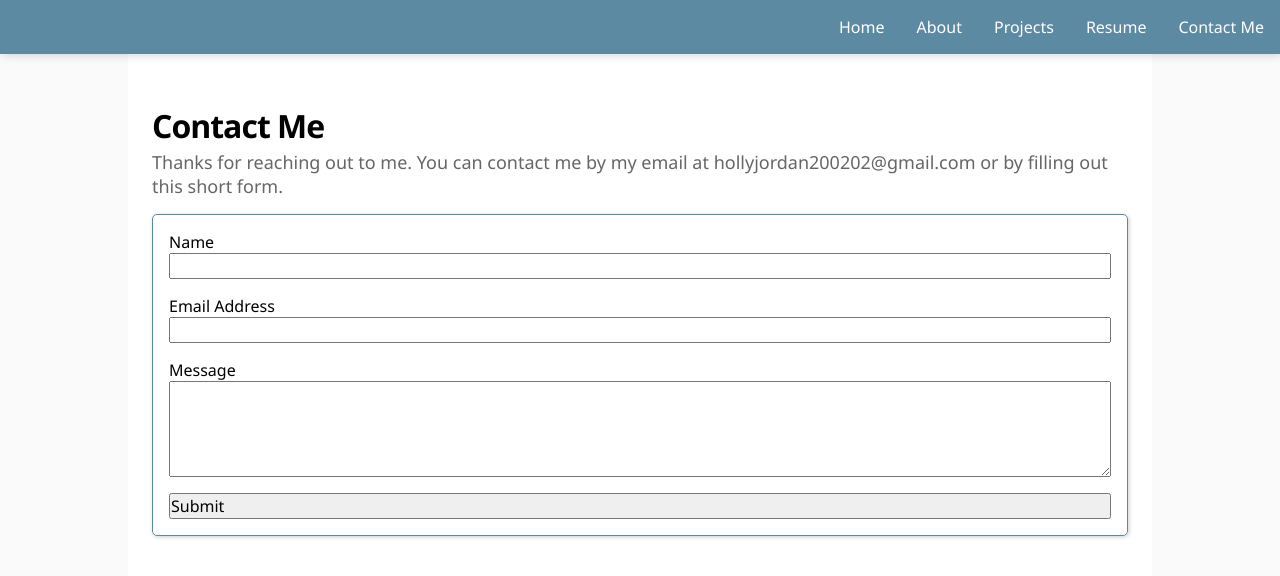
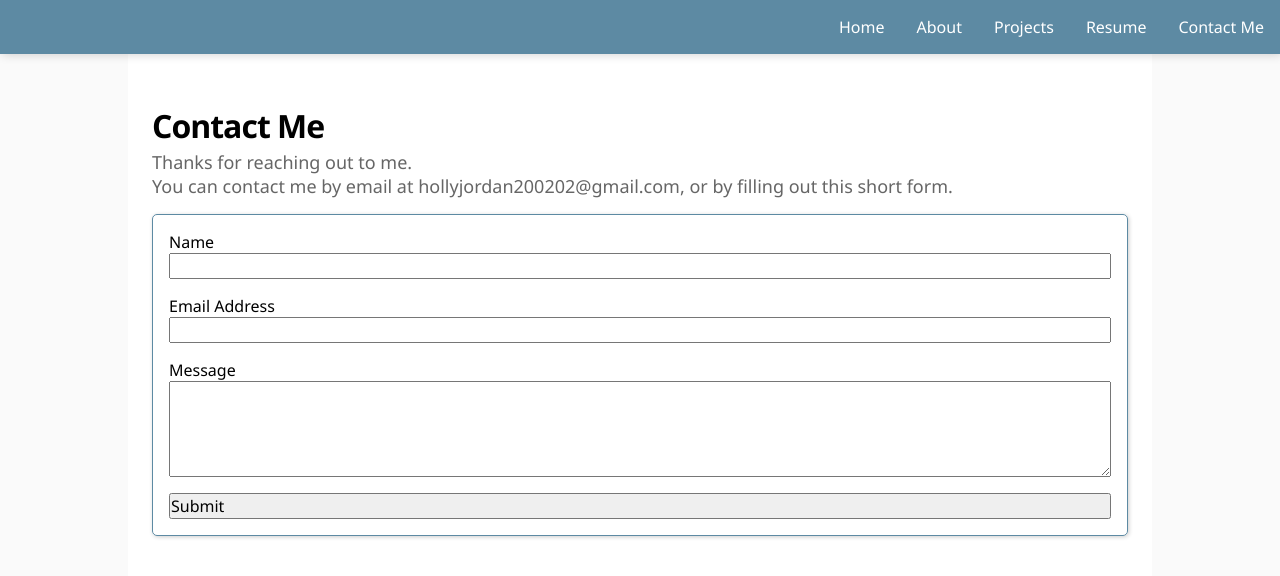
Before and after one commit to hollyejordan/portfolio, a Next.js app: page /contact in a window 1280 px wide. Shown: the top 576 px of the page. Built offline with nearby package versions, Linux system fonts and the light colour scheme.

Commit message:
Update form
Minor changes to form formatting.

```diff
--- a/app/contact/page.module.css
+++ b/app/contact/page.module.css
@@ -23,4 +23,6 @@
 .message {
 
     min-height: 6rem;
+    min-width: 100%;
+    max-width: 100%;
 }
--- a/app/contact/page.tsx
+++ b/app/contact/page.tsx
@@ -18,7 +18,8 @@ export default function Contact() {
   return (
     <>
       <h1>Contact Me</h1>
-      <p className={styles.desc}>Thanks for reaching out to me. You can contact me by my email at hollyjordan200202@gmail.com or by filling out this short form.</p>
+      <p className={styles.desc}>Thanks for reaching out to me.</p>
+      <p className={styles.desc}>You can contact me by email at hollyjordan200202@gmail.com, or by filling out this short form.</p>
       <Form className={styles.form} action={formAction}>
         <label>
           Name
```
